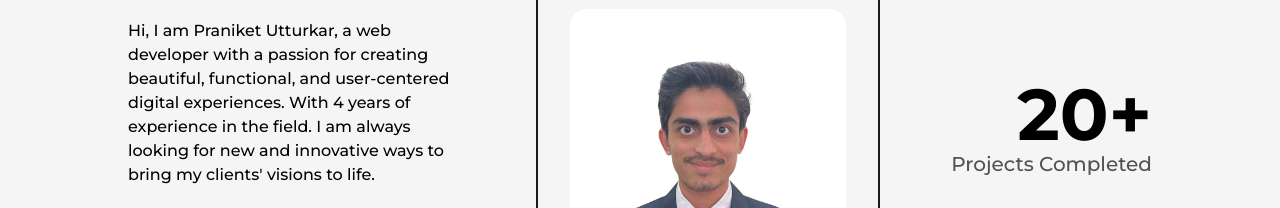
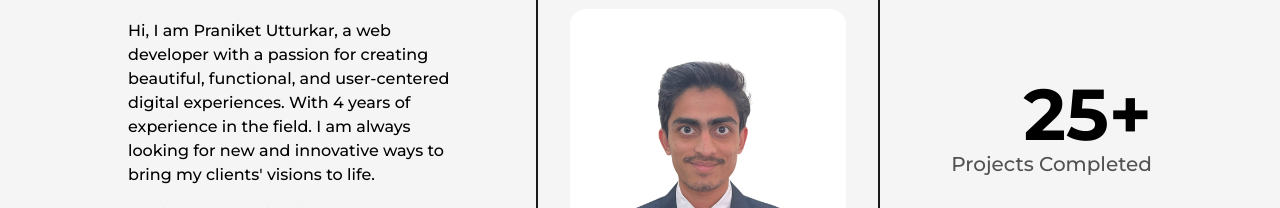
Before and after one commit to Praniket-Utturkar/portfolio, a Next.js app: page /about in a window 1280 px wide. Shown: the part 457-665 px from the top of the page. Built offline with nearby package versions, Linux system fonts and the light colour scheme.

Commit message:
Update about.js

```diff
--- a/src/pages/about.js
+++ b/src/pages/about.js
@@ -81,7 +81,7 @@ return (
                     </div> */}
                     <div className='flex flex-col items-end justify-center xl:items-center'>
                         <span className='inline-block text-7xl font-bold md:text-6xl sm:text-5xl xs:text-4xl'>
-                        <AnimatedNumbers value={20} />+
+                        <AnimatedNumbers value={25} />+
                         </span>
                         <h2 className='text-xl font-medium capitalize text-dark/75 dark:text-light/75 xl:text-center md:text-lg sm:text-base xs:text-sm'>projects completed</h2>
                     </div>
```
